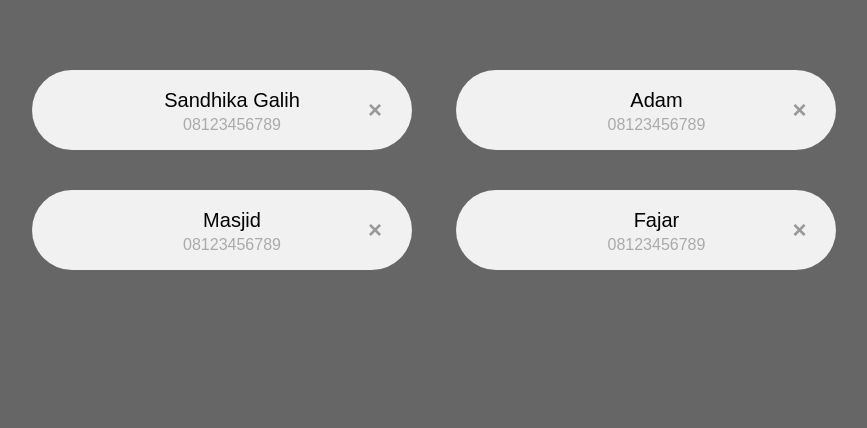
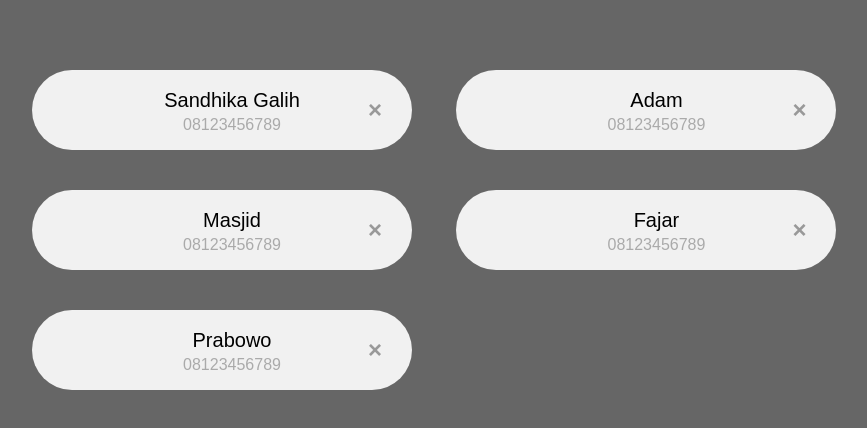
Before and after one commit to adammasjid/js, a plain HTML site: page index.html in a window 1280 px wide. Shown: the whole page, without its empty margins (178-1045 px from the left). Drawn offline with Linux system fonts and the light colour scheme.

Commit message:
nambahin kontak cuyy

```diff
--- a/index.html
+++ b/index.html
@@ -35,6 +35,13 @@
         <span class="telp">08123456789</span>
         <span class="close">×</span>
     </div>
+
+    <div class="card">
+        <!-- <img src="img/sandhika.jpeg" width="96" height="96"> -->
+        <span class="nama">Prabowo</span>
+        <span class="telp">08123456789</span>
+        <span class="close">×</span>
+    </div>
 </div>
 
 <script src="script.js"></script>
```
